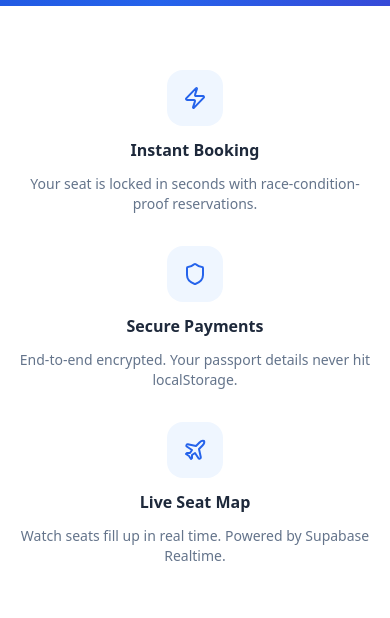
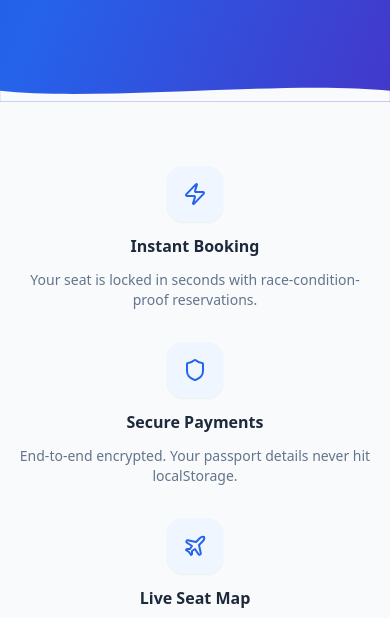
Before and after one commit to KeshavKaushik13/flight-management-app, a Next.js app: page / in a window 390 px wide. Shown: the part 950-1568 px from the top of the page. Built offline with nearby package versions, Linux system fonts and the light colour scheme; no server answers.

Commit message:
feat: improve homepage UI and add favicon
- SVG wave transition between hero and features section
- Reset search form on navigation back to home
- Add plane favicon

```diff
--- a/src/app/layout.tsx
+++ b/src/app/layout.tsx
@@ -4,6 +4,10 @@ import { Navbar } from '@/components/Navbar';
 import { InstallBanner } from '@/components/InstallBanner';
 
 export const metadata: Metadata = {
+  icons: {
+    icon: '/favicon.svg',
+    apple: '/icons/icon-192x192.png',
+  },
   title: 'SkyBook — Flight Management',
   description: 'Search, book, and manage your flights with ease.',
   manifest: '/manifest.json',
--- a/src/app/page.tsx
+++ b/src/app/page.tsx
@@ -3,9 +3,10 @@ import { Plane, Shield, Zap } from 'lucide-react';
 
 export default function HomePage() {
   return (
-    <div className="min-h-screen bg-gradient-to-br from-blue-700 via-blue-600 to-indigo-700">
-      {/* Hero */}
-      <div className="mx-auto max-w-7xl px-4 pt-16 pb-32 sm:px-6 text-center">
+    <div className="min-h-screen">
+      {/* Hero with smooth wave transition at bottom */}
+      <div className="relative bg-gradient-to-br from-blue-700 via-blue-600 to-indigo-700 pb-40">
+        <div className="mx-auto max-w-7xl px-4 pt-16 pb-16 sm:px-6 text-center">
           <div className="inline-flex items-center gap-2 rounded-full bg-white/20 px-4 py-1.5 text-sm text-white mb-6">
             <Plane className="h-4 w-4" /> India&apos;s simplest flight booking
           </div>
@@ -22,8 +23,16 @@ export default function HomePage() {
           </div>
         </div>
 
-      {/* Feature strips */}
-      <div className="bg-white py-16">
+        {/* SVG wave transition */}
+        <div className="absolute bottom-0 left-0 right-0">
+          <svg viewBox="0 0 1440 80" fill="none" xmlns="http://www.w3.org/2000/svg" className="w-full">
+            <path d="M0,40 C360,80 1080,0 1440,40 L1440,80 L0,80 Z" fill="#f8fafc"/>
+          </svg>
+        </div>
+      </div>
+
+      {/* Feature strips — sits on top of wave */}
+      <div className="bg-slate-50 py-16">
         <div className="mx-auto max-w-7xl px-4 sm:px-6">
           <div className="grid grid-cols-1 sm:grid-cols-3 gap-8 text-center">
             {[
@@ -32,7 +41,7 @@ export default function HomePage() {
               { icon: Plane,  title: 'Live Seat Map',   desc: 'Watch seats fill up in real time. Powered by Supabase Realtime.' },
             ].map(({ icon: Icon, title, desc }) => (
               <div key={title} className="flex flex-col items-center gap-3">
-                <div className="rounded-2xl bg-blue-50 p-4">
+                <div className="rounded-2xl bg-blue-50 p-4 shadow-sm">
                   <Icon className="h-6 w-6 text-blue-600" />
                 </div>
                 <h3 className="font-bold text-slate-800">{title}</h3>
--- a/src/components/SearchForm.tsx
+++ b/src/components/SearchForm.tsx
@@ -18,7 +18,13 @@ export function SearchForm() {
   const setSearch    = useFlightStore((s) => s.setSearchQuery);
   const setStep      = useFlightStore((s) => s.setCurrentStep);
 
-  const [form, setForm] = useState(searchQuery);
+  // Always start fresh on home page — don't show stale previous search
+  const [form, setForm] = useState({
+    origin:      '',
+    destination: '',
+    date:        '',
+    passengers:  1,
+  });
   const [error, setError] = useState('');
 
   const handleSubmit = (e: React.FormEvent) => {
```
Also changed, not shown: public/favicon.svg (added). Lines whose indentation alone changed are shown as unchanged.
